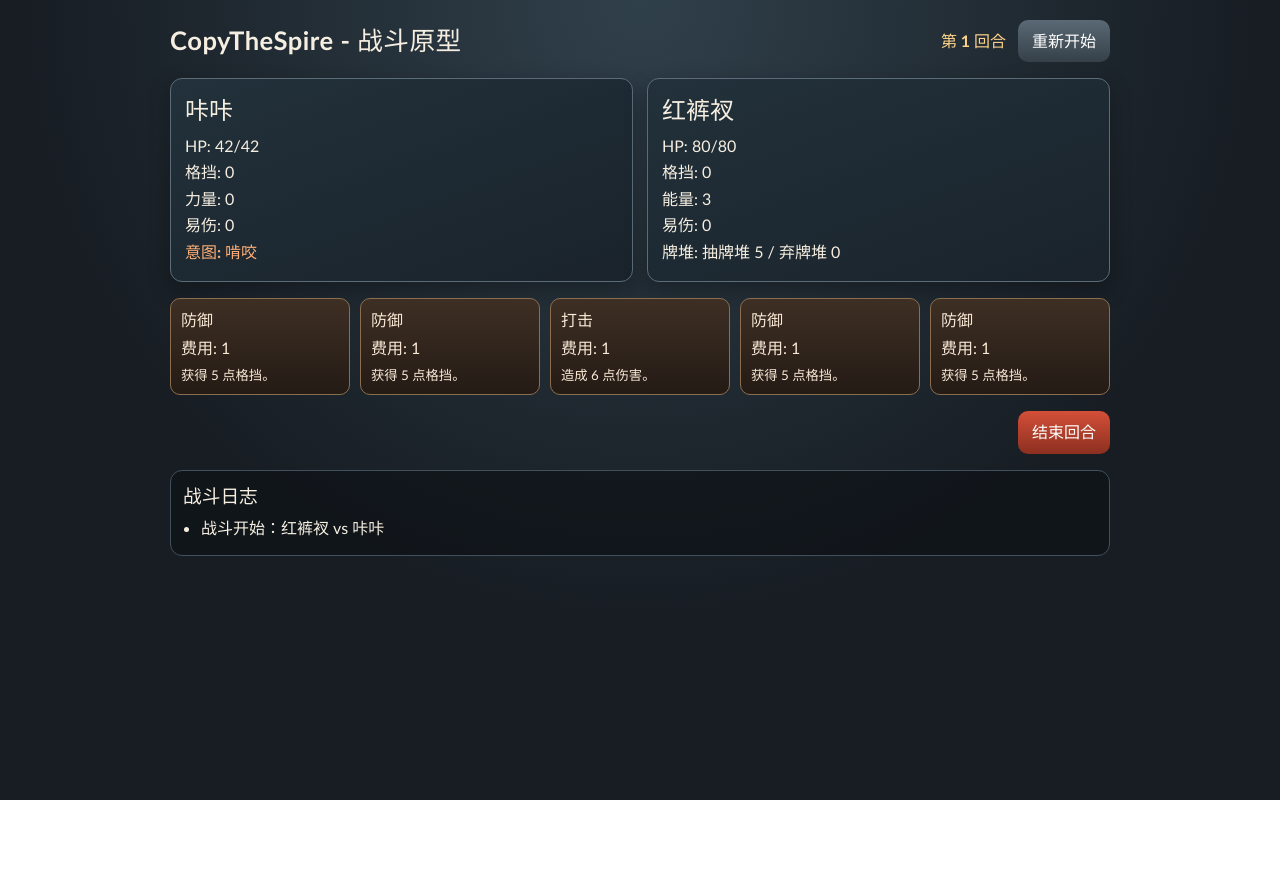
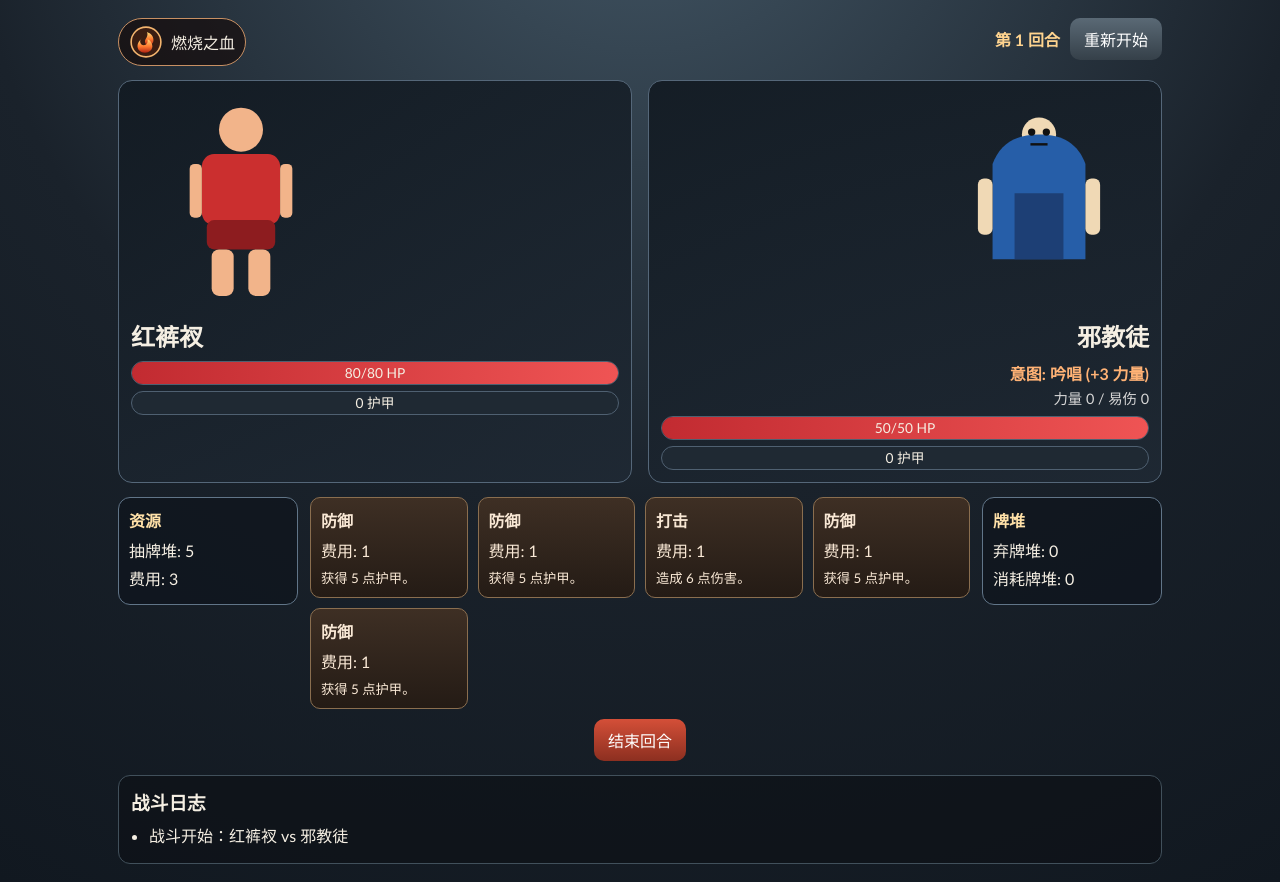
Before and after one commit to test-ai-games/copythespire, a React (Vite) app in the folder web/: page / in a window 1280 px wide. Before the commit the page ends 800 px from the top, so only its background shows below. Built offline with nearby package versions, Linux system fonts and the light colour scheme.

Commit message:
feat: add SVG battle scene with ironclad, cultist, relic and pile HUD

```diff
--- a/web/src/App.tsx
+++ b/web/src/App.tsx
@@ -14,12 +14,12 @@ type Player = Actor & {
   drawPile: CardId[]
   hand: CardId[]
   discardPile: CardId[]
+  exhaustPile: CardId[]
 }
 
 type EnemyIntent =
-  | { id: 'chomp'; label: string; attack: number }
-  | { id: 'bellow'; label: string; block: number; strength: number }
-  | { id: 'thrash'; label: string; attack: number; block: number }
+  | { id: 'chant'; label: string; strength: number }
+  | { id: 'ritual_attack'; label: string; attack: number }
 
 type Enemy = Actor & {
   name: string
@@ -60,14 +60,14 @@ const STARTING_DECK: CardId[] = [
 
 const CARDS: Record<CardId, CardDef> = {
   strike: { id: 'strike', name: '打击', cost: 1, description: '造成 6 点伤害。' },
-  defend: { id: 'defend', name: '防御', cost: 1, description: '获得 5 点格挡。' },
+  defend: { id: 'defend', name: '防御', cost: 1, description: '获得 5 点护甲。' },
   bash: { id: 'bash', name: '重击', cost: 2, description: '造成 8 点伤害，施加 2 层易伤。' },
 }
 
 const INTENT_ROTATION: EnemyIntent[] = [
-  { id: 'chomp', label: '啃咬', attack: 11 },
-  { id: 'bellow', label: '怒吼', block: 6, strength: 2 },
-  { id: 'thrash', label: '拍击', attack: 7, block: 5 },
+  { id: 'chant', label: '吟唱 (+3 力量)', strength: 3 },
+  { id: 'ritual_attack', label: '祭祀斩击 (6)', attack: 6 },
+  { id: 'ritual_attack', label: '祭祀斩击 (6)', attack: 6 },
 ]
 
 function shuffle<T>(input: T[]): T[] {
@@ -92,6 +92,7 @@ function drawCards(player: Player, amount: number): Player {
       drawPile = shuffle(discardPile)
       discardPile = []
     }
+
     const next = drawPile.pop()
     if (next) {
       hand.push(next)
@@ -116,6 +117,7 @@ function applyVulnerable(damage: number, target: Actor): number {
 function dealDamage(target: Actor, rawDamage: number): { target: Actor; hpLoss: number } {
   const blocked = Math.min(target.block, rawDamage)
   const hpLoss = Math.max(rawDamage - blocked, 0)
+
   return {
     target: {
       ...target,
@@ -136,6 +138,7 @@ function createInitialState(): BattleState {
     drawPile: shuffle(STARTING_DECK),
     hand: [],
     discardPile: [],
+    exhaustPile: [],
   }
 
   return {
@@ -143,17 +146,82 @@ function createInitialState(): BattleState {
     phase: 'player',
     player: drawCards(playerBase, 5),
     enemy: {
-      name: '咔咔',
-      hp: 42,
-      maxHp: 42,
+      name: '邪教徒',
+      hp: 50,
+      maxHp: 50,
       block: 0,
       vulnerable: 0,
       strength: 0,
       intentIndex: 0,
       intent: INTENT_ROTATION[0],
     },
-    log: ['战斗开始：红裤衩 vs 咔咔'],
+    log: ['战斗开始：红裤衩 vs 邪教徒'],
   }
+}
+
+function HpBlockBar({ hp, maxHp, block }: { hp: number; maxHp: number; block: number }) {
+  const hpPercent = Math.max((hp / maxHp) * 100, 0)
+  return (
+    <div className="bars">
+      <div className="bar hp-bar">
+        <div className="fill" style={{ width: `${hpPercent}%` }} />
+        <span>{hp}/{maxHp} HP</span>
+      </div>
+      <div className="bar block-bar">
+        <div className="fill" style={{ width: `${Math.min((block / 30) * 100, 100)}%` }} />
+        <span>{block} 护甲</span>
+      </div>
+    </div>
+  )
+}
+
+function RelicBurningBlood() {
+  return (
+    <div className="relic" title="燃烧之血">
+      <svg viewBox="0 0 64 64" aria-hidden="true">
+        <defs>
+          <linearGradient id="fire" x1="0" y1="0" x2="0" y2="1">
+            <stop offset="0%" stopColor="#ffe07a" />
+            <stop offset="55%" stopColor="#ff7a30" />
+            <stop offset="100%" stopColor="#b32514" />
+          </linearGradient>
+        </defs>
+        <circle cx="32" cy="32" r="28" fill="#3a1d12" stroke="#f4b56f" strokeWidth="3" />
+        <path d="M34 13c3 9-4 12-4 18 0 4 3 7 7 7 5 0 9-4 9-10 0-8-5-12-12-15z" fill="url(#fire)" />
+        <path d="M24 26c0 0-8 5-8 14 0 7 6 12 14 12s14-5 14-12c0-6-4-11-9-13 1 7-2 11-7 11-4 0-7-3-7-7 0-2 1-4 3-5z" fill="url(#fire)" />
+      </svg>
+      <span>燃烧之血</span>
+    </div>
+  )
+}
+
+function FighterIronclad() {
+  return (
+    <svg className="fighter-svg" viewBox="0 0 180 180" aria-label="红裤衩">
+      <circle cx="90" cy="30" r="18" fill="#f2b48a" />
+      <rect x="58" y="50" width="64" height="58" rx="10" fill="#cb2f2f" />
+      <rect x="62" y="104" width="56" height="24" rx="6" fill="#8d1c1f" />
+      <rect x="48" y="58" width="10" height="44" rx="4" fill="#f2b48a" />
+      <rect x="122" y="58" width="10" height="44" rx="4" fill="#f2b48a" />
+      <rect x="66" y="128" width="18" height="38" rx="6" fill="#f2b48a" />
+      <rect x="96" y="128" width="18" height="38" rx="6" fill="#f2b48a" />
+    </svg>
+  )
+}
+
+function FighterCultist() {
+  return (
+    <svg className="fighter-svg" viewBox="0 0 180 180" aria-label="蓝色邪教徒">
+      <circle cx="90" cy="34" r="14" fill="#f0d9b5" />
+      <path d="M52 58c6-16 18-24 38-24s32 8 38 24v78H52z" fill="#265ea8" />
+      <path d="M70 82h40v54H70z" fill="#1d3f75" />
+      <circle cx="84" cy="32" r="3" fill="#111" />
+      <circle cx="96" cy="32" r="3" fill="#111" />
+      <path d="M83 42h14" stroke="#111" strokeWidth="2" />
+      <rect x="40" y="70" width="12" height="46" rx="5" fill="#f0d9b5" />
+      <rect x="128" y="70" width="12" height="46" rx="5" fill="#f0d9b5" />
+    </svg>
+  )
 }
 
 function App() {
@@ -206,7 +274,7 @@ function App() {
 
       if (card.id === 'defend') {
         player = { ...player, block: player.block + 5 }
-        log.push('红裤衩使用防御，获得 5 点格挡。')
+        log.push('红裤衩使用防御，获得 5 点护甲。')
       }
 
       if (card.id === 'bash') {
@@ -221,7 +289,7 @@ function App() {
       }
 
       if (enemy.hp <= 0) {
-        log.push('咔咔被击败。')
+        log.push('邪教徒被击败。')
         return { ...prev, player, enemy, log, phase: 'won' }
       }
 
@@ -250,30 +318,21 @@ function App() {
       }
 
       const intent = enemy.intent
-      log.push(`咔咔意图：${intent.label}`)
+      log.push(`邪教徒意图：${intent.label}`)
 
-      if (intent.id === 'chomp') {
+      if (intent.id === 'chant') {
+        enemy = {
+          ...enemy,
+          strength: enemy.strength + intent.strength,
+        }
+        log.push(`邪教徒吟唱，获得 ${intent.strength} 点力量。`)
+      }
+
+      if (intent.id === 'ritual_attack') {
         const damage = applyVulnerable(intent.attack + enemy.strength, player)
         const result = dealDamage(player, damage)
         player = { ...player, ...result.target }
-        log.push(`咔咔啃咬，造成 ${result.hpLoss} 点伤害。`)
-      }
-
-      if (intent.id === 'bellow') {
-        enemy = {
-          ...enemy,
-          block: enemy.block + intent.block,
-          strength: enemy.strength + intent.strength,
-        }
-        log.push(`咔咔怒吼，获得 ${intent.block} 格挡和 ${intent.strength} 力量。`)
-      }
-
-      if (intent.id === 'thrash') {
-        const damage = applyVulnerable(intent.attack + enemy.strength, player)
-        const result = dealDamage(player, damage)
-        player = { ...player, ...result.target }
-        enemy = { ...enemy, block: enemy.block + intent.block }
-        log.push(`咔咔拍击，造成 ${result.hpLoss} 点伤害并获得 ${intent.block} 格挡。`)
+        log.push(`邪教徒斩击，造成 ${result.hpLoss} 点伤害。`)
       }
 
       enemy = { ...enemy, vulnerable: Math.max(enemy.vulnerable - 1, 0) }
@@ -314,53 +373,71 @@ function App() {
   return (
     <main className="battle-page">
       <header className="topbar">
-        <h1>CopyTheSpire - 战斗原型</h1>
+        <div className="top-left">
+          <RelicBurningBlood />
+        </div>
+        <div className="top-right">
           <div className="status">{statusText}</div>
           <button className="secondary" onClick={() => setState(createInitialState())}>
             重新开始
           </button>
+        </div>
       </header>
 
       <section className="arena">
-        <article className="panel enemy">
-          <h2>{state.enemy.name}</h2>
-          <p>HP: {state.enemy.hp}/{state.enemy.maxHp}</p>
-          <p>格挡: {state.enemy.block}</p>
-          <p>力量: {state.enemy.strength}</p>
-          <p>易伤: {state.enemy.vulnerable}</p>
-          <p className="intent">意图: {state.enemy.intent.label}</p>
+        <article className="fighter-card left">
+          <FighterIronclad />
+          <h2>红裤衩</h2>
+          <HpBlockBar hp={state.player.hp} maxHp={state.player.maxHp} block={state.player.block} />
         </article>
 
-        <article className="panel player">
-          <h2>红裤衩</h2>
-          <p>HP: {state.player.hp}/{state.player.maxHp}</p>
-          <p>格挡: {state.player.block}</p>
-          <p>能量: {state.player.energy}</p>
-          <p>易伤: {state.player.vulnerable}</p>
-          <p>
-            牌堆: 抽牌堆 {state.player.drawPile.length} / 弃牌堆 {state.player.discardPile.length}
-          </p>
+        <article className="fighter-card right">
+          <FighterCultist />
+          <h2>{state.enemy.name}</h2>
+          <p className="intent">意图: {state.enemy.intent.label}</p>
+          <p className="small">力量 {state.enemy.strength} / 易伤 {state.enemy.vulnerable}</p>
+          <HpBlockBar hp={state.enemy.hp} maxHp={state.enemy.maxHp} block={state.enemy.block} />
         </article>
       </section>
 
-      <section className="hand-area">
+      <section className="hud-row">
+        <aside className="pile left-pile">
+          <h3>资源</h3>
+          <p>抽牌堆: {state.player.drawPile.length}</p>
+          <p>费用: {state.player.energy}</p>
+        </aside>
+
+        <section className="center-play">
+          <div className="hand-area">
             {state.player.hand.map((cardId, index) => {
               const card = CARDS[cardId]
               const disabled = state.phase !== 'player' || state.player.energy < card.cost
               return (
-            <button key={`${card.id}-${index}`} className="card" disabled={disabled} onClick={() => playCard(index)}>
+                <button
+                  key={`${card.id}-${index}`}
+                  className="card"
+                  disabled={disabled}
+                  onClick={() => playCard(index)}
+                >
                   <strong>{card.name}</strong>
                   <span>费用: {card.cost}</span>
                   <small>{card.description}</small>
                 </button>
               )
             })}
-      </section>
-
-      <section className="actions">
+          </div>
+          <div className="actions">
             <button className="primary" onClick={endTurn} disabled={state.phase !== 'player'}>
               结束回合
             </button>
+          </div>
+        </section>
+
+        <aside className="pile right-pile">
+          <h3>牌堆</h3>
+          <p>弃牌堆: {state.player.discardPile.length}</p>
+          <p>消耗牌堆: {state.player.exhaustPile.length}</p>
+        </aside>
       </section>
 
       <section className="log">
--- a/web/src/index.css
+++ b/web/src/index.css
@@ -1,12 +1,7 @@
 :root {
   font-family: 'Trebuchet MS', 'Noto Sans SC', 'PingFang SC', sans-serif;
-  line-height: 1.4;
-  color: #f6efe1;
-  background: radial-gradient(circle at top, #30404b, #171d23 60%);
-  font-synthesis: none;
-  text-rendering: optimizeLegibility;
-  -webkit-font-smoothing: antialiased;
-  -moz-osx-font-smoothing: grayscale;
+  color: #f5efe3;
+  background: radial-gradient(circle at 50% -20%, #445867, #1a222b 55%, #111820);
 }
 
 * {
@@ -28,57 +23,150 @@ button {
 }
 
 .battle-page {
-  max-width: 980px;
+  max-width: 1080px;
   margin: 0 auto;
-  padding: 20px;
+  padding: 18px;
   display: grid;
-  gap: 16px;
+  gap: 14px;
 }
 
 .topbar {
-  display: grid;
-  grid-template-columns: 1fr auto auto;
-  align-items: center;
-  gap: 12px;
+  display: flex;
+  justify-content: space-between;
+  align-items: flex-start;
 }
 
-.topbar h1 {
-  margin: 0;
-  font-size: clamp(1.2rem, 2vw, 1.8rem);
-  letter-spacing: 0.02em;
+.top-right {
+  display: flex;
+  align-items: center;
+  gap: 10px;
 }
 
 .status {
   font-weight: 700;
-  color: #ffd48a;
+  color: #ffd48f;
+}
+
+.relic {
+  display: inline-flex;
+  align-items: center;
+  gap: 8px;
+  padding: 6px 10px;
+  border-radius: 999px;
+  background: rgb(20 10 8 / 65%);
+  border: 1px solid #c89063;
+}
+
+.relic svg {
+  width: 34px;
+  height: 34px;
 }
 
 .arena {
   display: grid;
   grid-template-columns: repeat(2, minmax(0, 1fr));
-  gap: 14px;
+  gap: 16px;
 }
 
-.panel {
-  background: linear-gradient(160deg, #22313b, #1a232b);
-  border: 1px solid #5b6b78;
-  border-radius: 12px;
-  padding: 14px;
-  box-shadow: 0 8px 22px rgb(0 0 0 / 30%);
+.fighter-card {
+  border: 1px solid #556779;
+  border-radius: 14px;
+  padding: 12px;
+  background: linear-gradient(160deg, rgb(18 26 34 / 92%), rgb(31 41 52 / 88%));
 }
 
-.panel h2 {
-  margin: 0 0 8px;
+.fighter-card h2 {
+  margin: 2px 0 8px;
 }
 
-.panel p {
+.fighter-svg {
+  width: 100%;
+  max-width: 220px;
+  height: auto;
+}
+
+.fighter-card.right {
+  text-align: right;
+}
+
+.fighter-card.right .fighter-svg {
+  margin-left: auto;
+}
+
+.intent {
+  margin: 0;
+  color: #ffb275;
+  font-weight: 700;
+}
+
+.small {
+  margin: 2px 0 8px;
+  color: #d7d7d7;
+  font-size: 0.9rem;
+}
+
+.bars {
+  display: grid;
+  gap: 6px;
+}
+
+.bar {
+  position: relative;
+  border: 1px solid #4f6071;
+  border-radius: 999px;
+  overflow: hidden;
+  min-height: 22px;
+  background: #1f2933;
+}
+
+.bar .fill {
+  position: absolute;
+  inset: 0 auto 0 0;
+}
+
+.hp-bar .fill {
+  background: linear-gradient(90deg, #c22b31, #ef5454);
+}
+
+.block-bar .fill {
+  background: linear-gradient(90deg, #245f93, #4f8cc0);
+}
+
+.bar span {
+  position: relative;
+  display: block;
+  text-align: center;
+  line-height: 22px;
+  font-size: 0.86rem;
+}
+
+.hud-row {
+  display: grid;
+  grid-template-columns: 180px 1fr 180px;
+  gap: 12px;
+  align-items: start;
+}
+
+.pile {
+  border: 1px solid #617588;
+  border-radius: 12px;
+  background: rgb(15 20 28 / 72%);
+  padding: 10px;
+}
+
+.pile h3 {
+  margin: 0 0 6px;
+  color: #ffe1a8;
+  font-size: 1rem;
+}
+
+.pile p {
   margin: 4px 0;
 }
 
-.intent {
-  margin-top: 8px;
-  color: #ffaf76;
-  font-weight: 600;
+.center-play {
+  display: grid;
+  gap: 10px;
 }
 
 .hand-area {
@@ -106,14 +194,14 @@ button {
 
 .actions {
   display: flex;
-  justify-content: flex-end;
+  justify-content: center;
 }
 
 .primary,
 .secondary {
   border: none;
   border-radius: 10px;
-  padding: 10px 14px;
+  padding: 9px 14px;
   color: #fff;
   cursor: pointer;
 }
@@ -151,13 +239,34 @@ button {
   margin: 4px 0;
 }
 
-@media (max-width: 700px) {
-  .topbar {
+@media (max-width: 860px) {
+  .hud-row {
     grid-template-columns: 1fr;
-    justify-items: start;
   }
 
+  .pile {
+    display: grid;
+    grid-template-columns: repeat(2, minmax(0, 1fr));
+    gap: 6px 12px;
+  }
+
+  .pile h3 {
+    grid-column: 1 / -1;
+  }
+}
+
+@media (max-width: 700px) {
   .arena {
     grid-template-columns: 1fr;
   }
+
+  .topbar {
+    flex-direction: column;
+    gap: 10px;
+  }
+
+  .top-right {
+    width: 100%;
+    justify-content: space-between;
+  }
 }
```
Lines whose indentation alone changed are shown as unchanged.
